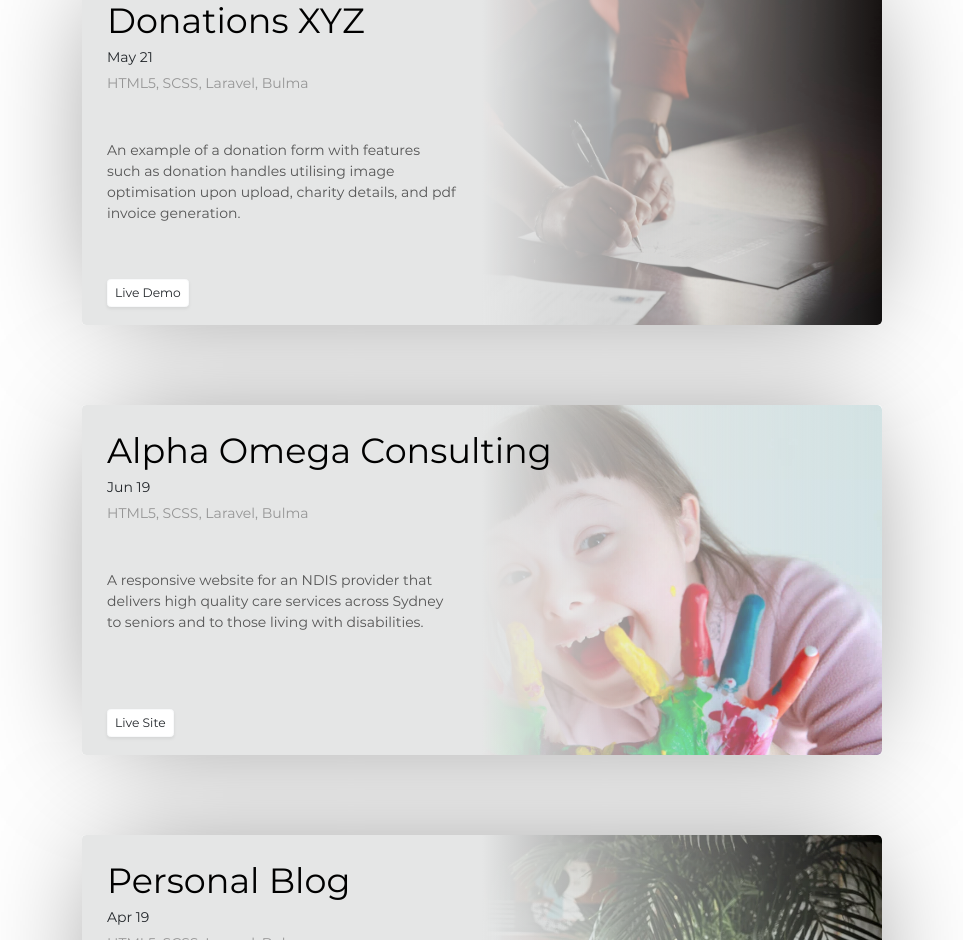
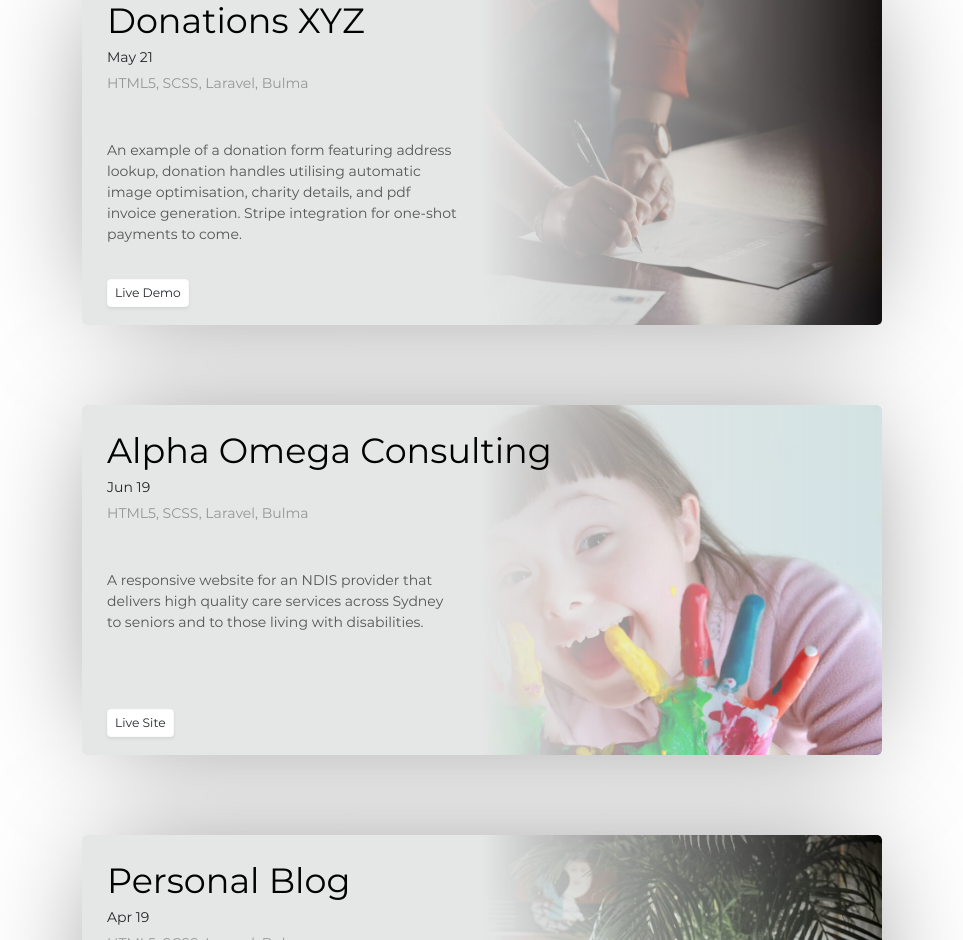
Before and after one commit to jphan0/portfolio, a Vue app: page / in a window 1280 px wide. Shown: the part 1037-1977 px from the top of the page, without its empty margins (158-1121 px from the left). Built offline with nearby package versions, Linux system fonts and the light colour scheme.

Commit message:
Update XYZ desc.

```diff
--- a/src/App.vue
+++ b/src/App.vue
@@ -6,7 +6,7 @@
 
     <Heading heading="Projects" id="projects"></Heading>
 
-    <ProjectCard title="Donations XYZ" technologies="HTML5, SCSS, Laravel, Bulma" projectduration="May 21" body="An example of a donation form with features such as donation handles utilising image optimisation upon upload, charity details, and pdf invoice generation." cardback="blur_back xyz_back" button1="btn btn-light btn-sm shadow-sm bg-white rounded" href="https://invoice.jphan.info" buttontext="Live Demo"></ProjectCard>
+    <ProjectCard title="Donations XYZ" technologies="HTML5, SCSS, Laravel, Bulma" projectduration="May 21" body="An example of a donation form featuring address lookup, donation handles utilising automatic image optimisation, charity details, and pdf invoice generation. Stripe integration for one-shot payments to come." cardback="blur_back xyz_back" button1="btn btn-light btn-sm shadow-sm bg-white rounded" href="https://invoice.jphan.info" buttontext="Live Demo"></ProjectCard>
 
     <ProjectCard title="Alpha Omega Consulting" technologies="HTML5, SCSS, Laravel, Bulma" projectduration="Jun 19" body="A responsive website for an NDIS provider that delivers high quality care services across Sydney to seniors and to those living with disabilities." cardback="blur_back aoc_back" button1="btn btn-light btn-sm shadow-sm bg-white rounded" href="https://alphaomegaconsulting.com.au" buttontext="Live Site"></ProjectCard>
 
```
